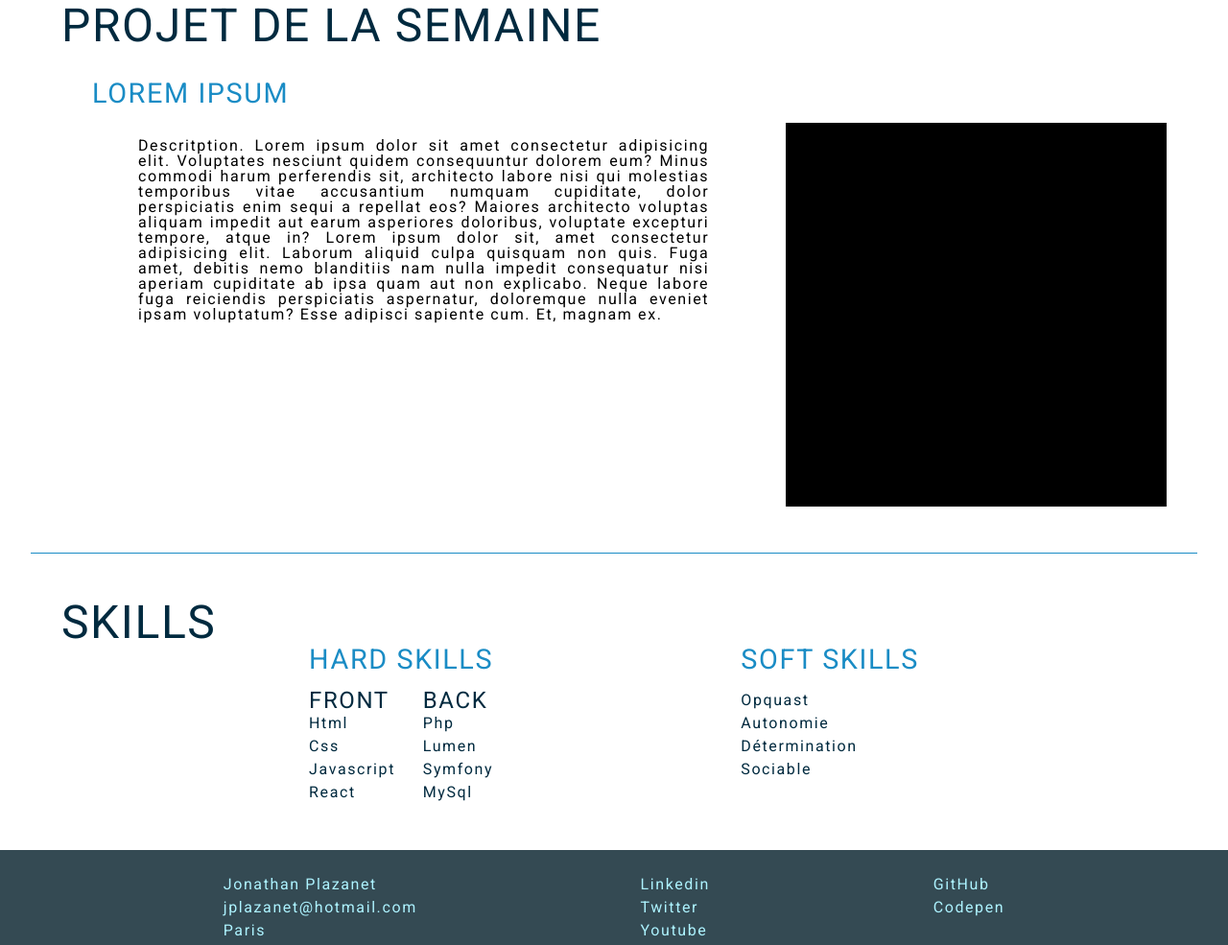
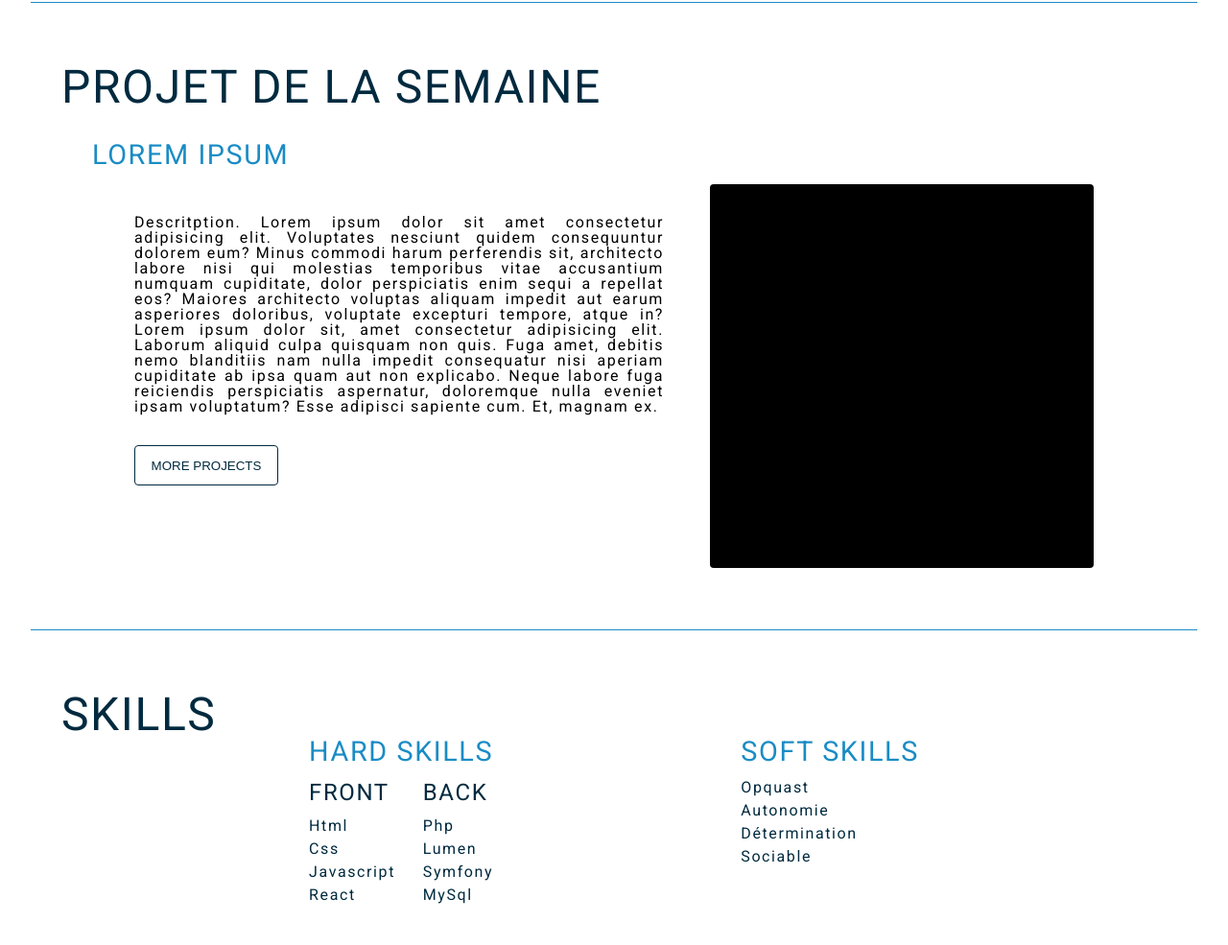
Before and after one commit to JonaPlaz/jona-website, a React app: page / in a window 1280 px wide. Shown: the part 911-1896 px from the top of the page at 96% size. Built offline with nearby package versions, Linux system fonts and the light colour scheme.

Commit message:
wip first integration

```diff
--- a/src/components/Header/index.js
+++ b/src/components/Header/index.js
@@ -11,7 +11,7 @@ const Header = () => (
             <h1 className="header-title"><a href="#">Jona</a></h1>
             <ul className="header-list">
                 <li className="header-link"><a href="#">CV</a></li>
-                <li className="header-link"><a href="#">Portfolio</a></li>
+                <li className="header-link"><a href="#">Projects</a></li>
                 <li className="header-link"><a href="#">Tips</a></li>
             </ul>
             <button className="header-button">Theme</button>
--- a/src/components/Home/Bio/bio.scss
+++ b/src/components/Home/Bio/bio.scss
@@ -3,7 +3,7 @@
 .bio {
     border-bottom: 1px solid vars.$alt-color;
     display: Flex;
-    padding: 3rem 2rem;
+    padding: 4rem 2rem;
 
     .bio-text {
         color: vars.$primary-color;
--- a/src/components/Home/Project/index.js
+++ b/src/components/Home/Project/index.js
@@ -10,19 +10,23 @@ const Project = () => (
     <h2>Projet de la Semaine</h2>
     <h3>Lorem ipsum</h3>
     <div className="project-layout">
-      <article className="project-description">
-        Descritption. Lorem ipsum dolor sit amet consectetur adipisicing elit.
-        Voluptates nesciunt quidem consequuntur dolorem eum? Minus commodi harum
-        perferendis sit, architecto labore nisi qui molestias temporibus vitae
-        accusantium numquam cupiditate, dolor perspiciatis enim sequi a repellat
-        eos? Maiores architecto voluptas aliquam impedit aut earum asperiores
-        doloribus, voluptate excepturi tempore, atque in? Lorem ipsum dolor sit,
-        amet consectetur adipisicing elit. Laborum aliquid culpa quisquam non
-        quis. Fuga amet, debitis nemo blanditiis nam nulla impedit consequatur
-        nisi aperiam cupiditate ab ipsa quam aut non explicabo. Neque labore
-        fuga reiciendis perspiciatis aspernatur, doloremque nulla eveniet ipsam
-        voluptatum? Esse adipisci sapiente cum. Et, magnam ex.
-      </article>
+      <div className="project-article-button">
+        <article className="project-description">
+          Descritption. Lorem ipsum dolor sit amet consectetur adipisicing elit.
+          Voluptates nesciunt quidem consequuntur dolorem eum? Minus commodi
+          harum perferendis sit, architecto labore nisi qui molestias temporibus
+          vitae accusantium numquam cupiditate, dolor perspiciatis enim sequi a
+          repellat eos? Maiores architecto voluptas aliquam impedit aut earum
+          asperiores doloribus, voluptate excepturi tempore, atque in? Lorem
+          ipsum dolor sit, amet consectetur adipisicing elit. Laborum aliquid
+          culpa quisquam non quis. Fuga amet, debitis nemo blanditiis nam nulla
+          impedit consequatur nisi aperiam cupiditate ab ipsa quam aut non
+          explicabo. Neque labore fuga reiciendis perspiciatis aspernatur,
+          doloremque nulla eveniet ipsam voluptatum? Esse adipisci sapiente cum.
+          Et, magnam ex.
+        </article>
+        <button className="project-button">More Projects</button>
+      </div>
       <div className="project-capture"></div>
     </div>
   </section>
--- a/src/components/Home/Project/project.scss
+++ b/src/components/Home/Project/project.scss
@@ -2,7 +2,7 @@
 // == Style de la section project
 .project {
   border-bottom: 1px solid vars.$alt-color;
-  padding: 3rem 2rem;
+  padding: 4rem 2rem;
 
   h3 {
     padding: 2rem 2rem 1rem;
@@ -11,17 +11,39 @@
   .project-layout {
     display: flex;
     justify-content: center;
+
+    .project-article-button {
+      display: flex;
+      flex-direction: column;
       .project-description {
-      margin: 1rem 5rem;
+        padding-top: 2rem;
+        padding-right: 3rem;
         text-align: justify;
         width: 600px;
       }
-
+      .project-button {
+        background-color: white;
+        border: 1px solid vars.$primary-color;
+        border-radius: vars.$border-radius;
+        color: vars.$primary-color;
+        margin-top: 2rem;
+        padding: 0.8rem 0.8rem;
+        text-transform: uppercase;
+        width: 150px;
+      }
+      .project-button:hover {
+        background-color: vars.$primary-color;
+        border: none;
+        color: vars.$light-color;
+        transition: vars.$transition-quick;
+      }
+    }
+  }
   .project-capture {
     // css juste pour le cadre en attendant la capture
     background-color: black;
+    border-radius: vars.$border-radius;
     height: 400px;
     width: 400px;
   }
 }
-}
--- a/src/components/Home/Skills/index.js
+++ b/src/components/Home/Skills/index.js
@@ -14,7 +14,7 @@ const Skills = () => (
         <div className="skillsFrontBack">
           <div>
             <h4>Front</h4>
-            <ul>
+            <ul className="skills-front">
               <li>Html</li>
               <li>Css</li>
               <li>Javascript</li>
@@ -23,7 +23,7 @@ const Skills = () => (
           </div>
           <div>
             <h4>Back</h4>
-            <ul>
+            <ul className="skills-back">
               <li>Php</li>
               <li>Lumen</li>
               <li>Symfony</li>
@@ -35,7 +35,7 @@ const Skills = () => (
 
       <div className="skillsSoft">
         <h3>Soft Skills</h3>
-        <ul>
+        <ul className="skills-soft-list">
           <li>Opquast</li>
           <li>Autonomie</li>
           <li>Détermination</li>
--- a/src/components/Home/Skills/skills.scss
+++ b/src/components/Home/Skills/skills.scss
@@ -1,27 +1,33 @@
 @use 'src/styles/vars';
 // == Style de la section skills
 .skills {
-  padding: 3rem 2rem;
+  padding: 4rem 2rem;
 
   .skillsHardSoft {
     display: flex;
     justify-content: space-evenly;
 
     .skillsHard {
-        flex-direction: column;
+      flex-direction: column;
       .skillsFrontBack {
         display: flex;
         flex-direction: row;
         justify-content: space-between;
         margin-top: 1rem;
+
+        .skills-front {
+          margin-top: 0.7rem;
+        }
+        .skills-back {
+          margin-top: 0.7rem;
+        }
       }
     }
 
     .skillsSoft {
-      ul {
-        margin-top: 1rem
+      .skills-soft-list {
+        margin-top: 0.7rem;
       }
-
     }
   }
 }
--- a/src/components/Home/Tips/tips.scss
+++ b/src/components/Home/Tips/tips.scss
@@ -2,8 +2,7 @@
 // == Style de la section tips
 .sectionTips {
   border-bottom: 1px solid vars.$alt-color;
-  margin: 5rem auto 0;
-  padding: 3rem 2rem;
+  padding: 4rem 2rem;
 
   p {
     font-size: 1rem;
--- a/src/components/Subtitle/index.js
+++ b/src/components/Subtitle/index.js
@@ -10,7 +10,7 @@ import jonaPic from '../../assets/pics/Jona_photo_v4.jpg';
 // == Composant Header
 const Subtitle = () => (
   <div className="subtitle">
-    <h1 className="subtitle-title">Développeur Web - REACT.Js - PHP Symfony</h1>
+    <h1 className="subtitle-title">PORTFOLIO</h1>
     {/* <img className="subtitle-pic" src={jonaPic} alt="Jonathan Plazanet pic id" /> */}
   </div>
 );
--- a/src/components/Subtitle/subtitle.scss
+++ b/src/components/Subtitle/subtitle.scss
@@ -10,7 +10,9 @@
   .subtitle-title {
     align-self: center;
     color: vars.$primary-color;
-    margin-top: 1rem;
+    font-size: 4rem;
+    font-weight: bold;
+    margin-top: 2rem;
 
     &.subtitle-title:hover {
       color: vars.$alt-color;
```
Lines whose indentation alone changed are shown as unchanged.
